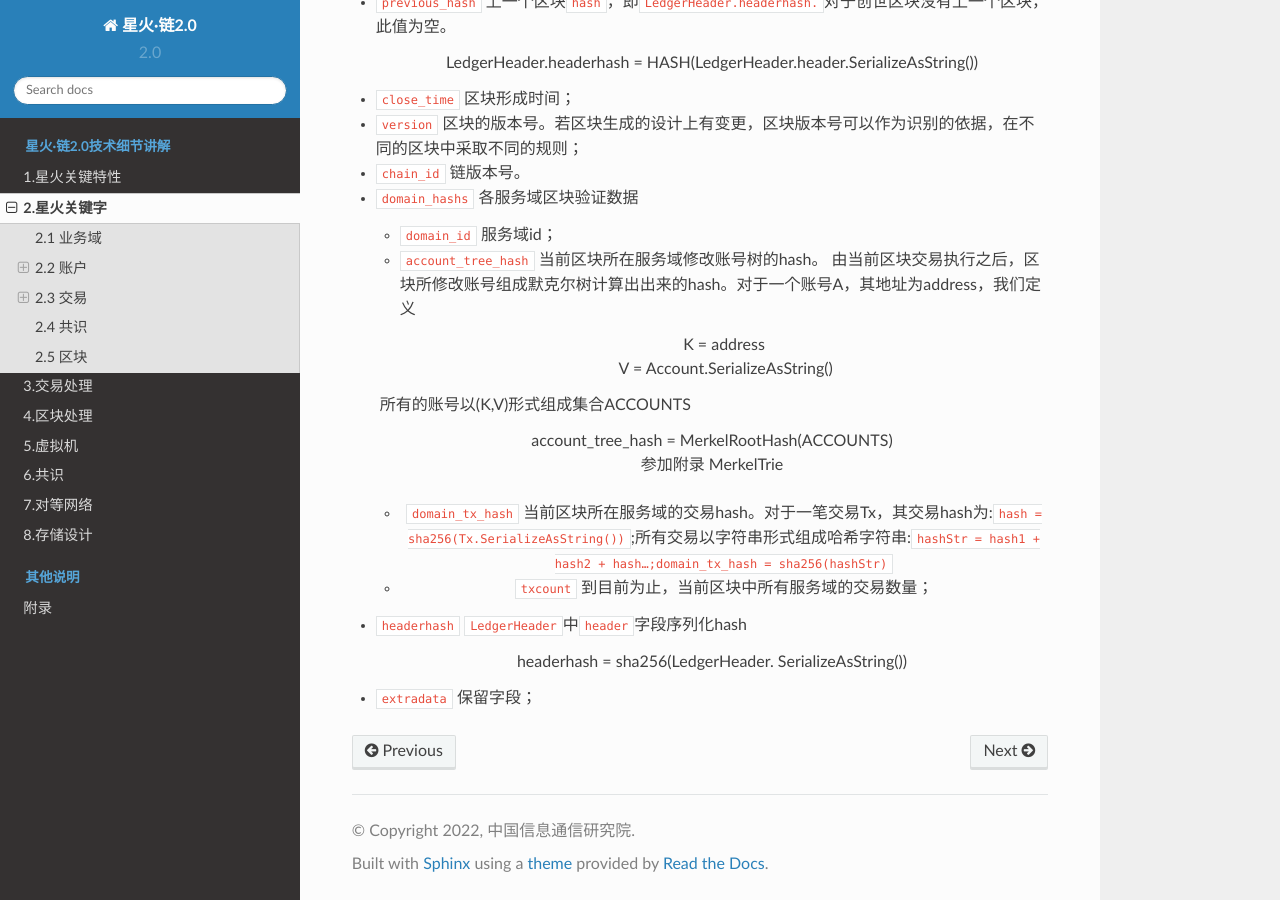
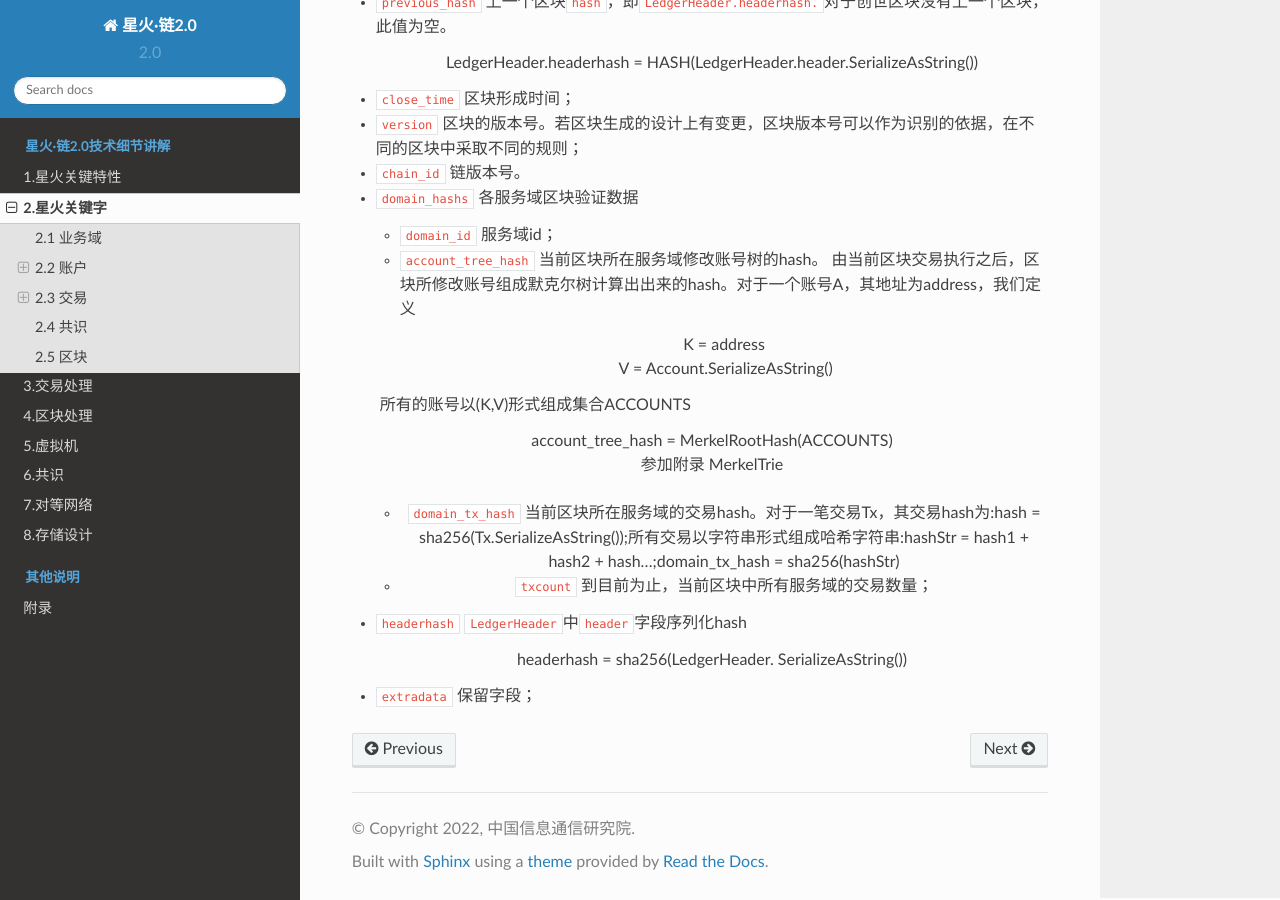
Before and after one commit to caict-4iot-dev/bif-core2.0-doc, a Sphinx documentation site: the page built from docs/source/bifcore/key2.md, in a window 1280 px wide and 900 px high, scrolled down 7892 px. Built offline with Sphinx 7.4.7 and the Read the Docs theme 2.0.0, drawn with Linux system fonts in a browser that asks for light colours.

Commit message:
add bif-core 2.0

```diff
--- a/docs/source/bifcore/key2.md
+++ b/docs/source/bifcore/key2.md
@@ -344,7 +344,7 @@
 
   参加附录 MerkelTrie
 
-  - `domain_tx_hash` 当前区块所在服务域的交易hash。对于一笔交易Tx，其交易hash为:`hash = sha256(Tx.SerializeAsString())`;所有交易以字符串形式组成哈希字符串:`hashStr = hash1 + hash2 + hash…;domain_tx_hash = sha256(hashStr)`
+  - `domain_tx_hash` 当前区块所在服务域的交易hash。对于一笔交易Tx，其交易hash为:hash = sha256(Tx.SerializeAsString());所有交易以字符串形式组成哈希字符串:hashStr = hash1 + hash2 + hash…;domain_tx_hash = sha256(hashStr)
   - `txcount` 到目前为止，当前区块中所有服务域的交易数量；
 
 - `headerhash` `LedgerHeader`中`header`字段序列化hash
```
